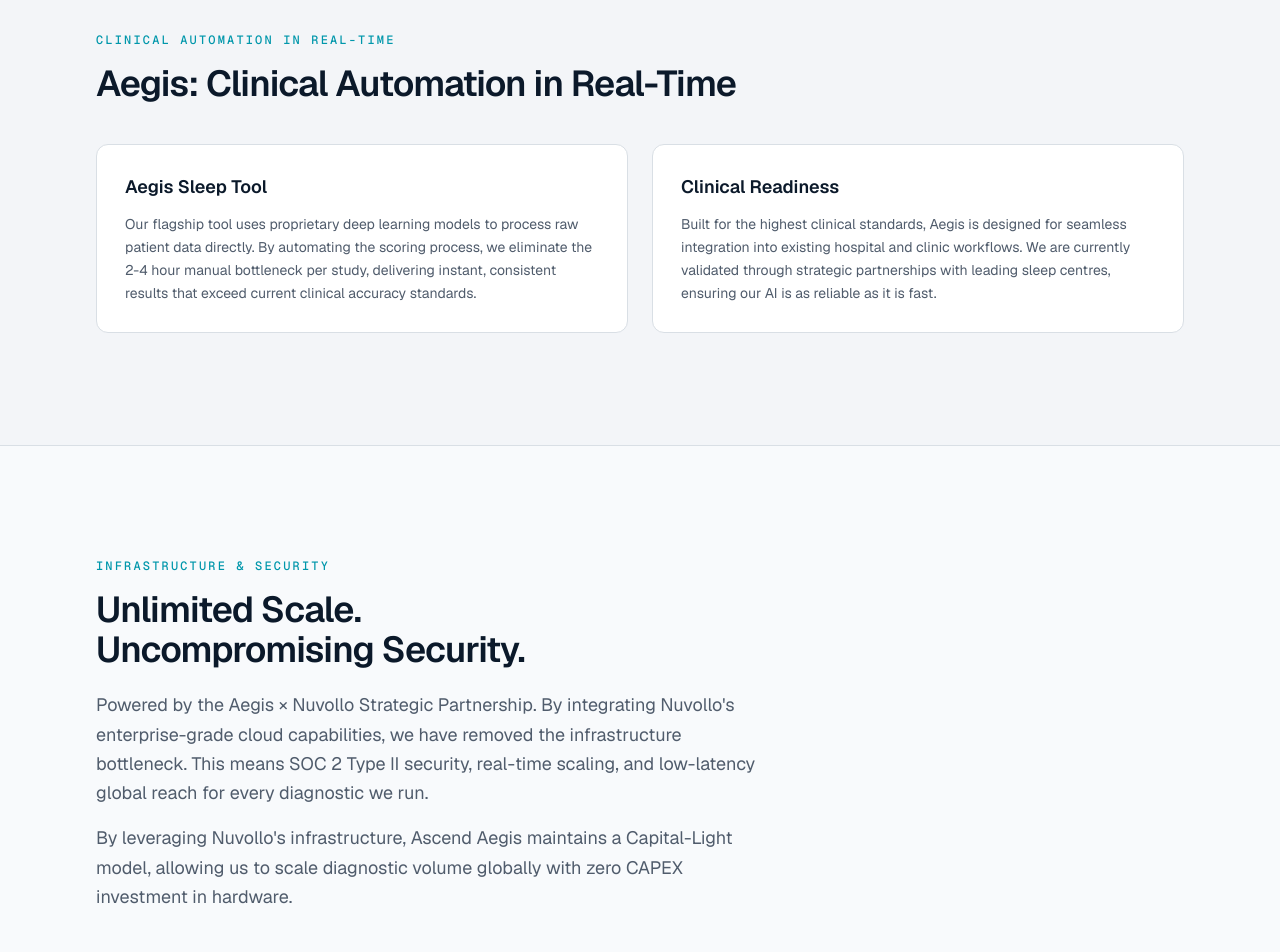
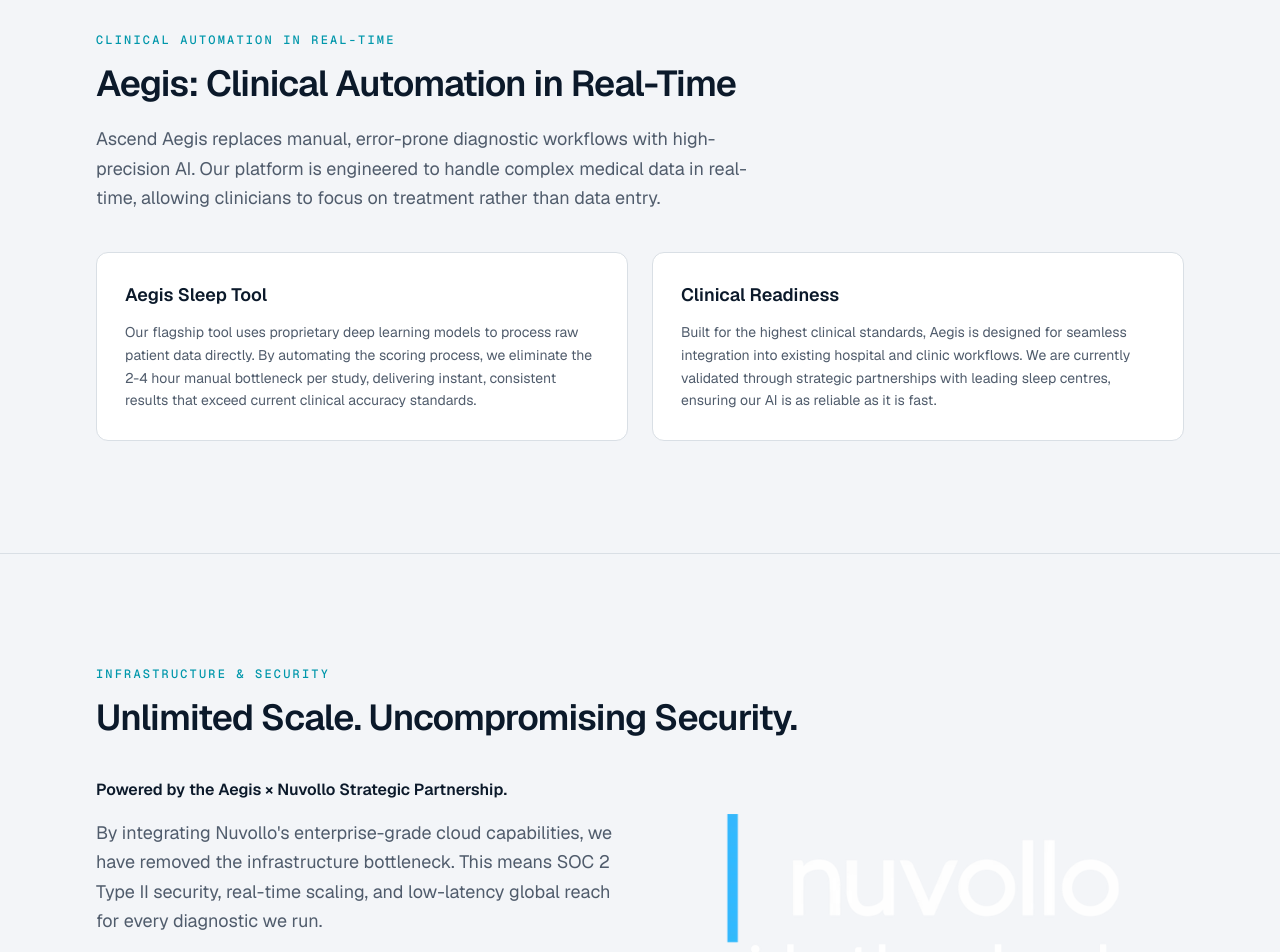
Before and after one commit to Shok1to/ascendaegis-website, a Next.js app: page /our-solution in a window 1280 px wide. Shown: the part 1080-2032 px from the top of the page. Built offline with nearby package versions, Linux system fonts and the light colour scheme.

Commit message:
add nuvollo logo to security section

```diff
--- a/app/our-solution/page.tsx
+++ b/app/our-solution/page.tsx
@@ -1,4 +1,5 @@
 import Link from "next/link"
+import Image from "next/image"
 import { ArrowRight, Stethoscope, Zap, Globe2, Shield, Cpu } from "lucide-react"
 import { Button } from "@/components/ui/button"
 import { SiteHeader } from "@/components/site-header"
@@ -91,6 +92,12 @@ export default function OurSolutionPage() {
               <h2 className="mt-4 text-balance text-3xl font-semibold tracking-tight text-foreground sm:text-4xl">
                 Aegis: Clinical Automation in Real-Time
               </h2>
+              <p className="mt-5 text-pretty text-lg leading-relaxed text-muted-foreground">
+                Ascend Aegis replaces manual, error-prone diagnostic workflows
+                with high-precision AI. Our platform is engineered to handle
+                complex medical data in real-time, allowing clinicians to focus
+                on treatment rather than data entry.
+              </p>
             </Reveal>
             <div className="mt-10 grid gap-6 md:grid-cols-2">
               {tools.map((tool, i) => (
@@ -112,26 +119,41 @@ export default function OurSolutionPage() {
         </section>
 
         {/* Security */}
-        <section className="border-b border-border bg-background">
+        <section className="border-b border-border bg-secondary/50">
           <div className="mx-auto max-w-6xl px-4 py-20 sm:px-6 lg:px-8 lg:py-28">
-            <Reveal className="max-w-2xl">
+            <Reveal>
               <p className="eyebrow text-accent">Infrastructure & security</p>
               <h2 className="mt-4 text-balance text-3xl font-semibold tracking-tight text-foreground sm:text-4xl">
                 Unlimited Scale. Uncompromising Security.
               </h2>
-              <p className="mt-5 text-pretty text-lg leading-relaxed text-muted-foreground">
-                Powered by the Aegis × Nuvollo Strategic Partnership. By
-                integrating Nuvollo's enterprise-grade cloud capabilities, we
-                have removed the infrastructure bottleneck. This means SOC 2
-                Type II security, real-time scaling, and low-latency global
-                reach for every diagnostic we run.
-              </p>
-              <p className="mt-4 text-pretty text-lg leading-relaxed text-muted-foreground">
-                By leveraging Nuvollo's infrastructure, Ascend Aegis maintains a
-                Capital-Light model, allowing us to scale diagnostic volume
-                globally with zero CAPEX investment in hardware.
-              </p>
             </Reveal>
+            <div className="mt-10 grid items-center gap-12 lg:grid-cols-2">
+              <Reveal>
+                <p className="text-base font-semibold text-foreground">
+                  Powered by the Aegis × Nuvollo Strategic Partnership.
+                </p>
+                <p className="mt-4 text-pretty text-lg leading-relaxed text-muted-foreground">
+                  By integrating Nuvollo's enterprise-grade cloud capabilities,
+                  we have removed the infrastructure bottleneck. This means SOC
+                  2 Type II security, real-time scaling, and low-latency global
+                  reach for every diagnostic we run.
+                </p>
+                <p className="mt-4 text-pretty text-lg leading-relaxed text-muted-foreground">
+                  By leveraging Nuvollo's infrastructure, Ascend Aegis maintains
+                  a Capital-Light model, allowing us to scale diagnostic volume
+                  globally with zero CAPEX investment in hardware.
+                </p>
+              </Reveal>
+              <Reveal className="flex items-center justify-center">
+                <Image
+                  src="/images/nuvollo.webp"
+                  alt="Nuvollo - ride the cloud"
+                  width={400}
+                  height={200}
+                  className="object-contain"
+                />
+              </Reveal>
+            </div>
           </div>
         </section>
 
```
Also changed, not shown: public/images/nuvollo.webp (added).
